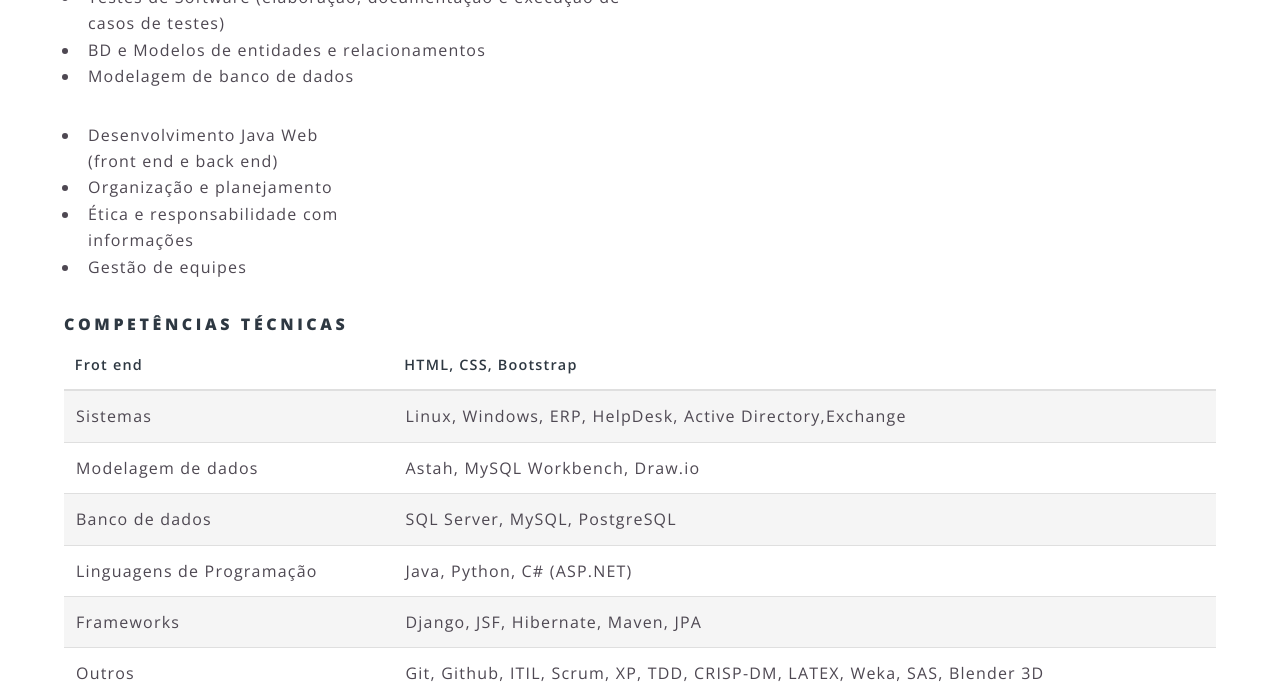
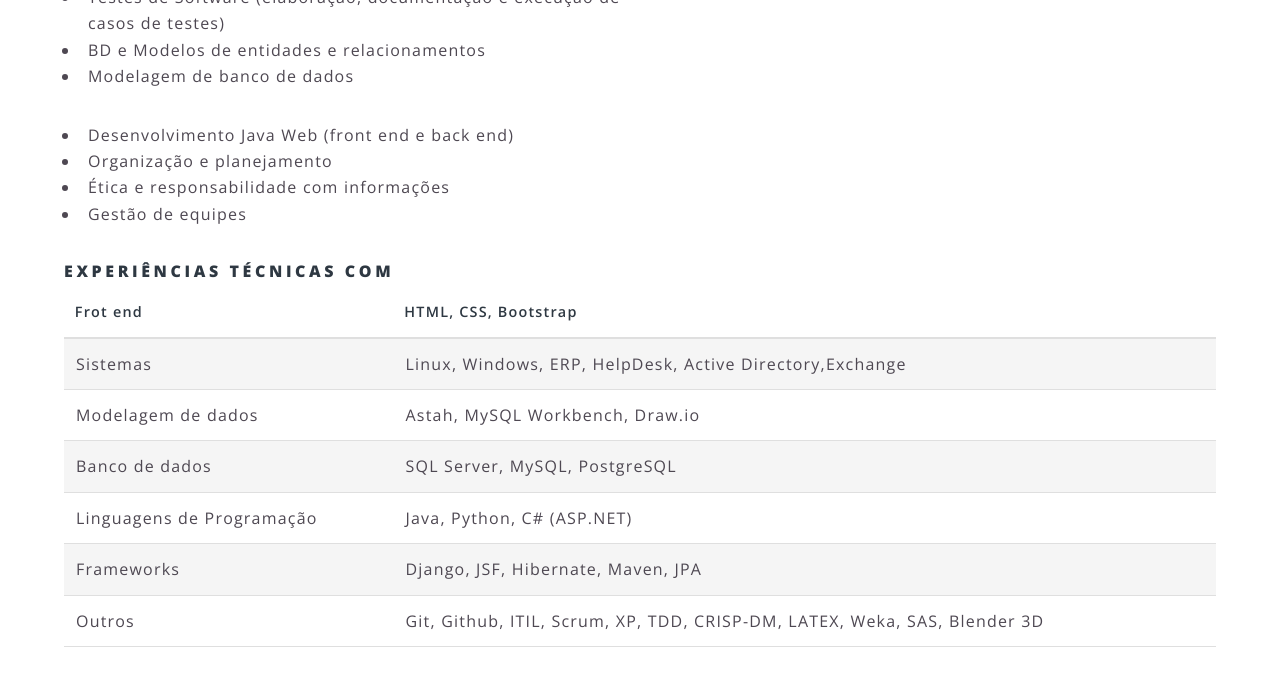
Before and after one commit to SaraFernandes/sarafernandes.github.io_sfdhgdfg, a Jekyll site: the page built from outras.html, in a window 1280 px wide and 900 px high, scrolled down 983 px, cut to the strip 0-683 px from the top of the window. Built offline with Jekyll 4.4.1, drawn with Linux system fonts in a browser that asks for light colours.

```diff
--- a/outras.html
+++ b/outras.html
@@ -69,7 +69,7 @@
 							<li>HTML, CSS, Bootstrap, JavaScript</li>
 						</ul>
 					</div>-->
-					<div class="6u$ 12u$(medium)">
+					<div class=class="alt">
 						<!--<h5>Principais Competências</h5>-->
 						<ul>
 							<li>Desenvolvimento Java Web (front end e back end)</li>
@@ -90,7 +90,7 @@
 			</section>
 
 			<section>
-				<h4>Competências Técnicas</h4>
+				<h4>Experiências Técnicas Com</h4>
 
 				<div class="table-wrapper">
 					<table>
```
